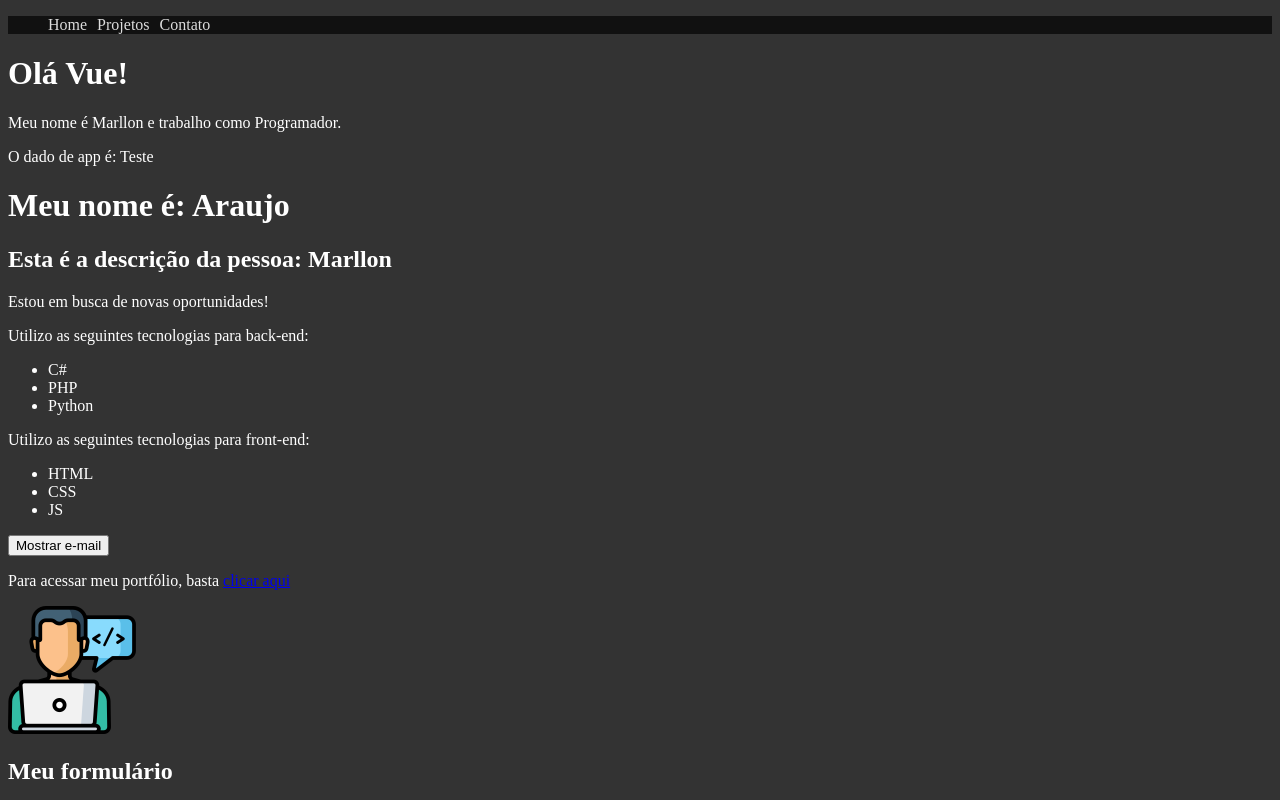
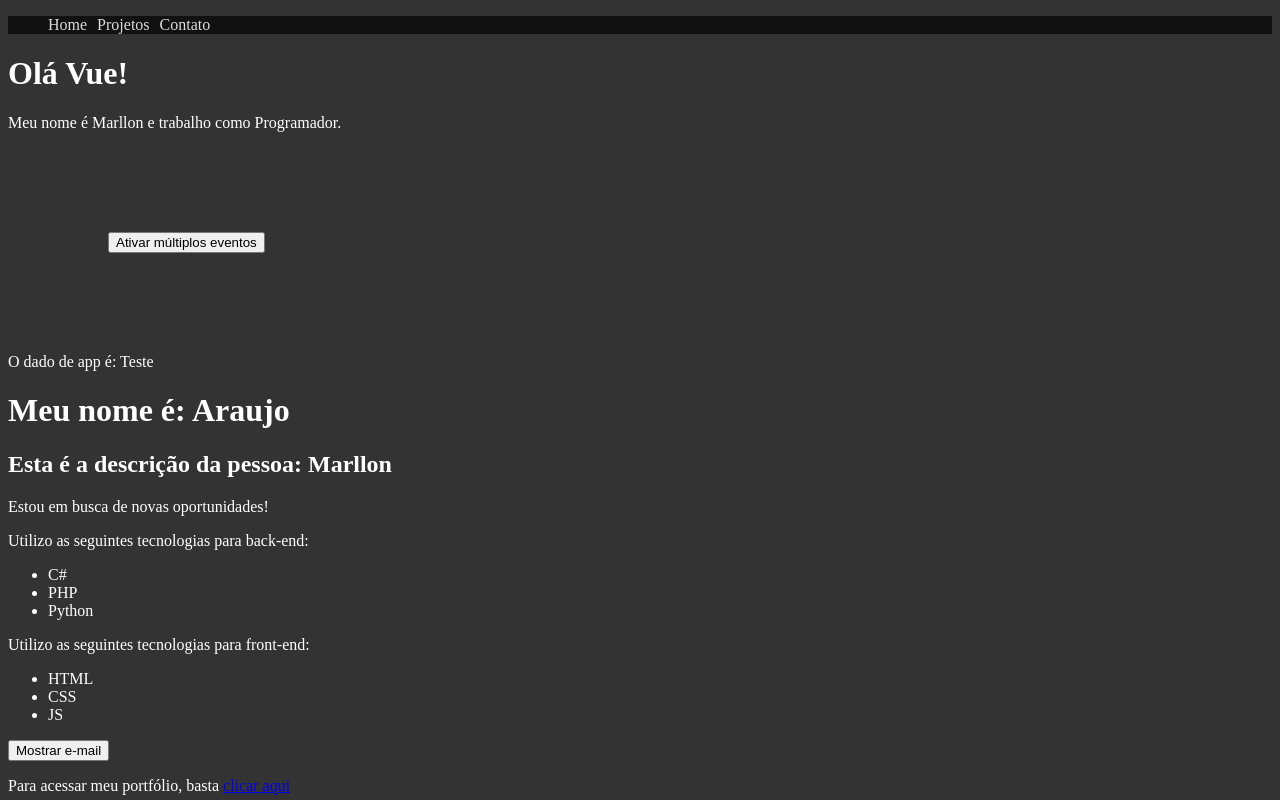
Before and after one commit to marllon2004/vue3, a Vue app in the folder 2_projeto_vue/: page / in a window 1280 px wide. Shown: the top 800 px of the page. Built offline with nearby package versions, Linux system fonts and the light colour scheme.

Commit message:
Múltiplos eventos

```diff
--- /dev/null
+++ b/2_projeto_vue/src/components/MultiplosEventos.vue
@@ -0,0 +1,32 @@
+<template>
+    <div>
+        <button @click="primeiro('Primeiro evento ativado!', $event), segundo('Segundo evento ativado!', $event)">Ativar múltiplos eventos</button>
+        <p>{{ multiplos_eventos }}</p>
+    </div>
+</template>
+
+<script>
+
+export default {
+    name: 'MultiplosEventos',
+    data() {
+        return {
+            multiplos_eventos: ""
+        }
+    },
+    methods: {
+        primeiro(msg, e){
+            this.multiplos_eventos = msg
+        },
+        segundo(msg, e){
+            setTimeout(() => this.multiplos_eventos = msg, 500)
+        }
+    }
+}
+</script>
+
+<style scoped>
+    div {
+        margin: 100px;
+    }
+</style>
--- a/2_projeto_vue/src/components/PrimeiroComponente.vue
+++ b/2_projeto_vue/src/components/PrimeiroComponente.vue
@@ -2,12 +2,17 @@
     <div>
         <h1>Olá Vue!</h1>
         <p>Meu nome é {{nome }} e trabalho como {{ profissao }}.</p>
+        <MultiplosEventos />
     </div>
 </template>
 
 <script>
+import MultiplosEventos from './MultiplosEventos.vue'
     export default {
         name: 'PrimeiroComponente',
+        components: {
+            MultiplosEventos
+        },
         data() {
             return {
                 nome: "Marllon",
```
